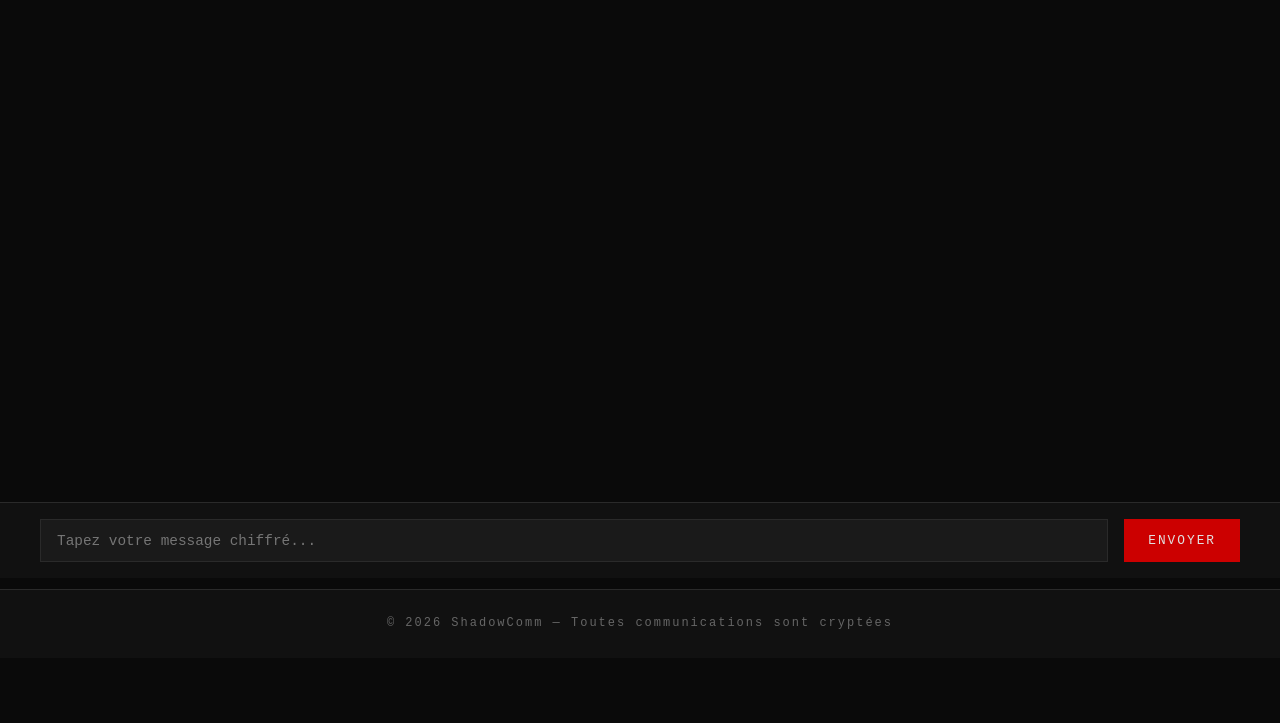
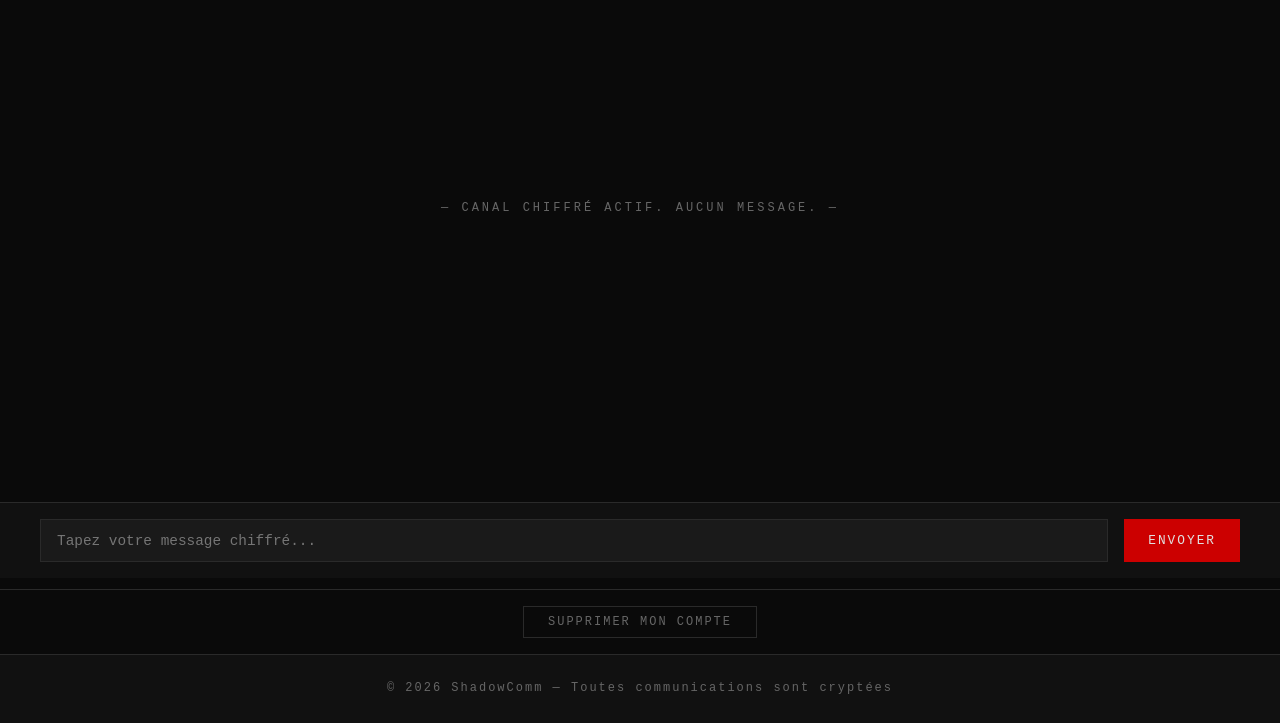
Before and after one commit to cedricntep204-lang/projet_shadowcomm, a Flask app: page /chat in a window 1280 px wide. Shown: the part 222-945 px from the top of the page. Before the commit the page ends 851 px from the top, so only its background shows below. Run offline with Flask 3, Linux system fonts and the light colour scheme; the visitor is signed in with stand-in values (Sample User, id 1).

Commit message:
Intégration finale - chat, RGPD, corrections affichage

```diff
--- a/app.py
+++ b/app.py
@@ -61,8 +61,17 @@
     session.clear()
     return redirect(url_for('index'))
 
-if __name__ == '__main__':
-    app.run(debug=True)
+@app.route('/delete', methods=['POST'])
+def delete():
+    if session.get('userID'):
+        user = Users.getUser(session.get('userID'))
+        if user:
+            Message.query.filter_by(user=user.id).delete()
+            db.session.delete(user)
+            db.session.commit()
+            session.clear()
+    return redirect(url_for('index'))
+
 
 if __name__ == '__main__':
     app.run(debug=True)
--- a/models/message.py
+++ b/models/message.py
@@ -19,7 +19,7 @@
     def insert_msg_in_bdd(sender_id,msg):
         try:
             new_msg = Message(
-                contente = chiffrer_cesar(msg,3),
+                contente = chiffrer_cesar(msg,10),
                 user = sender_id,
                 msg_date_time = datetime.datetime.now()
             )
@@ -31,14 +31,17 @@
             print(f"ERREUR BDD MESSAGE: {e}")
             return False,
 
+    @staticmethod
     def GetAllmsg():
-        try:
-            allmsg = Message.query.order_by(Message.msg_date_time.asc())
-            for i in allmsg:
-                contente = i.contente
-                i.contente = dechiffrer_cesar(contente)
-            return allmsg
-        except Exception as e:
-            db.session.rollback()
-            print(f"ERREUR BDD MESSAGE: {e}")
-            return False,
+            try:
+                from models.user import Users
+                allmsg = Message.query.order_by(Message.msg_date_time.asc()).all()
+                for i in allmsg:
+                    i.contente = dechiffrer_cesar(i.contente)
+                    user = Users.query.get(i.user)
+                    i.username = user.username if user else "Inconnu"
+                return allmsg
+            except Exception as e:
+                db.session.rollback()
+                print(f"ERREUR BDD MESSAGE: {e}")
+                return []
--- a/static/css/style.css
+++ b/static/css/style.css
@@ -430,3 +430,30 @@
 .btn-send:hover {
     background-color: var(--color-red-hover);
 }
+
+/* ========================================
+   SUPPRESSION COMPTE
+======================================== */
+
+.delete-section {
+    text-align: center;
+    padding: 1rem 2rem;
+    border-top: 1px solid var(--color-border);
+}
+
+.btn-delete {
+    background-color: transparent;
+    color: var(--color-text-muted);
+    border: 1px solid var(--color-border);
+    padding: 0.5rem 1.5rem;
+    font-family: var(--font-main);
+    font-size: 0.75rem;
+    letter-spacing: 2px;
+    cursor: pointer;
+    transition: var(--transition);
+}
+
+.btn-delete:hover {
+    border-color: var(--color-red);
+    color: var(--color-red);
+}
--- a/templates/chat.html
+++ b/templates/chat.html
@@ -16,9 +16,9 @@
         <!-- Messages générés par Flask ici -->
         {% if messages %}
             {% for message in messages %}
-                <div class="message-wrapper {% if message.sender_id == current_user %}sent{% else %}received{% endif %}">
+                <div class="message-wrapper {% if session.get('userID') and message.user == session.get('userID') %}sent{% else %}received{% endif %}">
                     <div class="message-bubble">
-                        <span class="message-sender">{{ message.author }}</span>
+                       <span class="message-sender">{{ message.username }}</span>
                         <p class="message-content">{{ message.contente }}</p>
                         <span class="message-time">{{ message.msg_date_time }}</span>
                     </div>
@@ -43,4 +43,10 @@
 
 </div>
 
+<div class="delete-section">
+    <form action="{{ url_for('delete') }}" method="POST">
+        <button type="submit" class="btn-delete" onclick="return confirm('Confirmer la suppression de votre compte et tous vos messages ?')">SUPPRIMER MON COMPTE</button>
+    </form>
+</div>
+
 {% endblock %}
```
